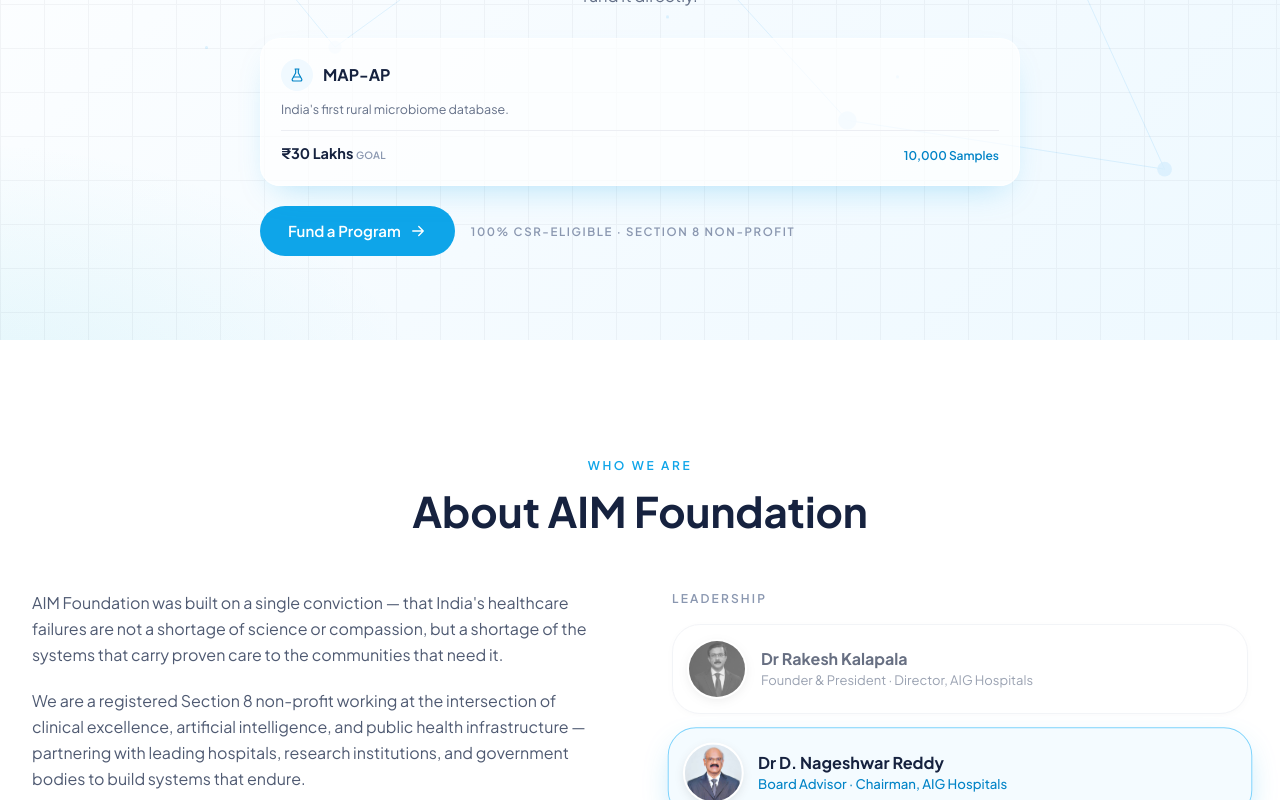
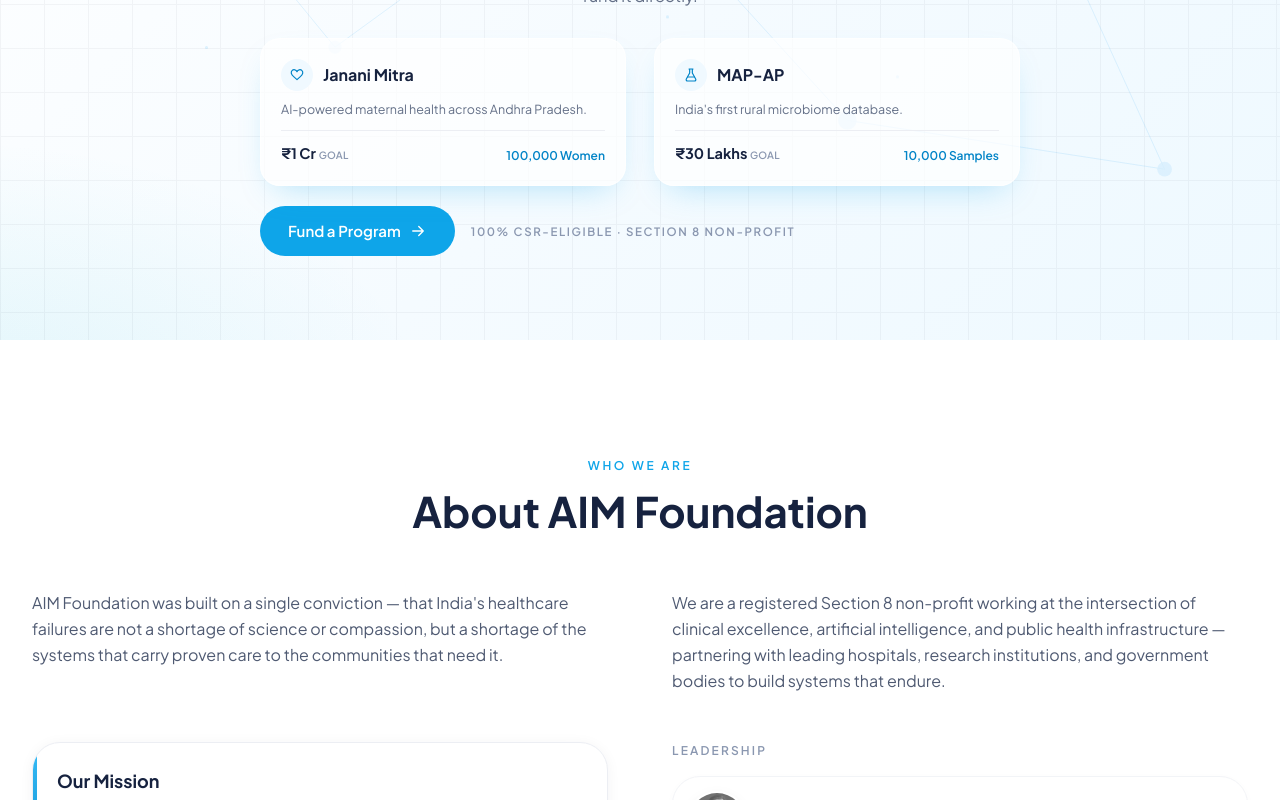
Before and after one commit to equippp33/AIM-foundation, a Next.js app: page / in a window 1280 px wide. Shown: the part 460-1260 px from the top of the page. Built offline with nearby package versions, Linux system fonts and the light colour scheme.

Commit message:
made-all-the-changes

```diff
--- a/app/page.tsx
+++ b/app/page.tsx
@@ -7,7 +7,6 @@
 import { Programs } from "@/components/sections/Programs";
 import { Governance } from "@/components/sections/Governance";
 import { Partnership } from "@/components/sections/Partnership";
-import { Express } from "@/components/sections/Express";
 import { Footer } from "@/components/sections/Footer";
 import { site } from "@/lib/content";
 
@@ -38,7 +37,6 @@
         <Programs />
         <Governance />
         <Partnership />
-        <Express />
       </main>
       <Footer />
     </RevealProvider>
--- a/components/sections/About.tsx
+++ b/components/sections/About.tsx
@@ -42,23 +42,23 @@
           <span className="heading-underline" />
         </div>
 
-        {/* Row 1 — story + mission/vision | leadership carousel */}
-        <div className="mt-14 grid gap-12 lg:grid-cols-2 lg:gap-16">
-          <div className="reveal">
-            <div className="space-y-5">
+        {/* Paragraphs — full width, side by side */}
+        <div className="reveal mt-14 grid gap-8 lg:grid-cols-2 lg:gap-16">
           {about.paragraphs.map((p) => (
             <p key={p} className="text-[16px] leading-relaxed text-slatey-600">
               {p}
             </p>
           ))}
         </div>
-            <div className="mt-8 space-y-5">
+
+        {/* Row 2 — mission/vision | leadership carousel */}
+        <div className="mt-12 grid gap-12 lg:grid-cols-2 lg:gap-16 lg:items-start">
+          <div className="reveal space-y-5">
             <InfoCard title={about.mission.title} body={about.mission.body} accent="brand" />
             <InfoCard title={about.vision.title} body={about.vision.body} accent="green" />
           </div>
-          </div>
 
-          <div className="reveal" style={{ transitionDelay: "120ms" }}>
+          <div className="reveal">
             <ColumnLabel>{about.leadershipTitle}</ColumnLabel>
             <div className="mt-4">
               <LeadershipCarousel leaders={about.leadership} />
--- a/components/sections/ExpressForm.tsx
+++ b/components/sections/ExpressForm.tsx
@@ -32,18 +32,13 @@
   const [loading, setLoading] = useState(false);
   const [submitted, setSubmitted] = useState(false);
 
-  // Pre-select a program when a "Fund this program" button is clicked elsewhere
-  // on the page (see FundButton).
+  // Pre-select a program from the ?program= query param (set by FeaturedPrograms / FundButton).
   useEffect(() => {
-    const onSelect = (e: Event) => {
-      const code = (e as CustomEvent<string>).detail;
-      if (isProjectCode(code)) {
-        setForm((f) => ({ ...f, project: code }));
-        setSubmitted(false);
-      }
-    };
-    window.addEventListener("aim:select-program", onSelect as EventListener);
-    return () => window.removeEventListener("aim:select-program", onSelect as EventListener);
+    const params = new URLSearchParams(window.location.search);
+    const code = params.get("program");
+    if (code && isProjectCode(code)) {
+      setForm((f) => ({ ...f, project: code }));
+    }
   }, []);
 
   const labelClass = `block text-[11px] font-semibold uppercase tracking-[0.16em] ${
--- a/components/sections/FeaturedPrograms.tsx
+++ b/components/sections/FeaturedPrograms.tsx
@@ -4,8 +4,7 @@
 import { Icon } from "@/components/ui/Icon";
 
 function selectProgram(program: string) {
-  window.dispatchEvent(new CustomEvent("aim:select-program", { detail: program }));
-  document.getElementById("express")?.scrollIntoView({ behavior: "smooth", block: "start" });
+  window.location.href = `/express?program=${program}`;
 }
 
 /**
@@ -21,7 +20,7 @@
       {featuredPrograms.items.map((item) => (
         <a
           key={item.program}
-          href="#express"
+          href={`/express?program=${item.program}`}
           onClick={(e) => {
             e.preventDefault();
             selectProgram(item.program);
--- a/components/ui/FundButton.tsx
+++ b/components/ui/FundButton.tsx
@@ -16,14 +16,8 @@
   className: string;
   label?: string;
 }) {
-  function handleClick(e: React.MouseEvent<HTMLAnchorElement>) {
-    e.preventDefault();
-    window.dispatchEvent(new CustomEvent("aim:select-program", { detail: program }));
-    document.getElementById("express")?.scrollIntoView({ behavior: "smooth", block: "start" });
-  }
-
   return (
-    <a href="#express" onClick={handleClick} className={className}>
+    <a href="/express" className={className}>
       {label}
       <Icon name="arrow-right" size={18} />
     </a>
--- a/lib/content.ts
+++ b/lib/content.ts
@@ -23,10 +23,10 @@
     { label: "Programs", href: "#programs" },
     { label: "Impact", href: "#impact" },
     { label: "Governance", href: "#governance" },
-    { label: "Contact", href: "#express" },
+    { label: "Contact", href: "/express" },
   ],
   secondaryCta: { label: "Explore our work", href: "#programs" },
-  cta: { label: "Express Now", href: "#express" },
+  cta: { label: "Express Now", href: "/express" },
 };
 
 export const hero = {
@@ -36,13 +36,21 @@
   titleLine2: "reaches the last mile.",
   lead: "We turn CSR and Impact capital into deployed medical infrastructure across rural India — AI-powered maternal care and population-scale microbiome science, already validated in the field. Choose a program and fund it directly.",
   sub: "We work at the intersection of clinical credibility, AI-driven tools, and government reach — closing the execution gap that keeps good science from becoming real-world transformation.",
-  primaryCta: { label: "Fund a Program", href: "#express" },
+  primaryCta: { label: "Fund a Program", href: "/express" },
   secondaryCta: { label: "Explore Our Work", href: "#programs" },
   complianceNote: "100% CSR-Eligible · Section 8 Non-Profit",
 };
 
 export const featuredPrograms = {
   items: [
+    {
+      icon: "heart" as const,
+      title: "Janani Mitra",
+      program: "JANANI_MITRA",
+      desc: "AI-powered maternal health across Andhra Pradesh.",
+      amount: "₹1 Cr",
+      impact: "100,000 Women",
+    },
     {
       icon: "flask" as const,
       title: "MAP-AP",
@@ -128,9 +136,9 @@
   milestonesIntro:
     "Every milestone is documented, government-verified, and independently validated.",
   milestones: [
-    { year: "S-8", text: "Registered as a Section 8 non-profit foundation", url: "https://www.aimfoundation.ai/#about" },
-    { year: "Gov", text: "Presented to the Chief Minister of Andhra Pradesh", url: "https://revealinside.in/ap-cm-chandrababu-naidu-teams/" },
-    { year: "Press", text: "Featured in Eenadu — independently validated in the field", url: "https://www.andhrajyothy.com/2025/andhra-pradesh/aipowered-janani-mitra-app-launched-to-prevent-anemia-and-maternalinfant-mortality-1371345.html" },
+    { year: "S-8", text: "Registered as a Section 8 non-profit foundation", url: "https://www.linkedin.com/company/ai-medtech-alliance/?originalSubdomain=in" },
+    { year: "Gov", text: "Presented to the Chief Minister of Andhra Pradesh", url: "https://www.thehindu.com/news/national/andhra-pradesh/chief-minister-chandrababu-naidu-opens-andhra-pradeshs-first-digital-nerve-centre-in-kuppam/article69768296.ece" },
+    { year: "Press", text: "Featured in Eenadu — independently validated in the field", url: "https://www.aimfoundation.ai/media" },
     { year: "MoU", text: "PHC access secured across Kuppam constituency for MAP-AP", url: "https://www.aimfoundation.ai/#programs" },
   ],
 };
```
Also changed, not shown: 1 other file (tests, documents, lock files or other folders). Lines whose indentation alone changed are shown as unchanged.
